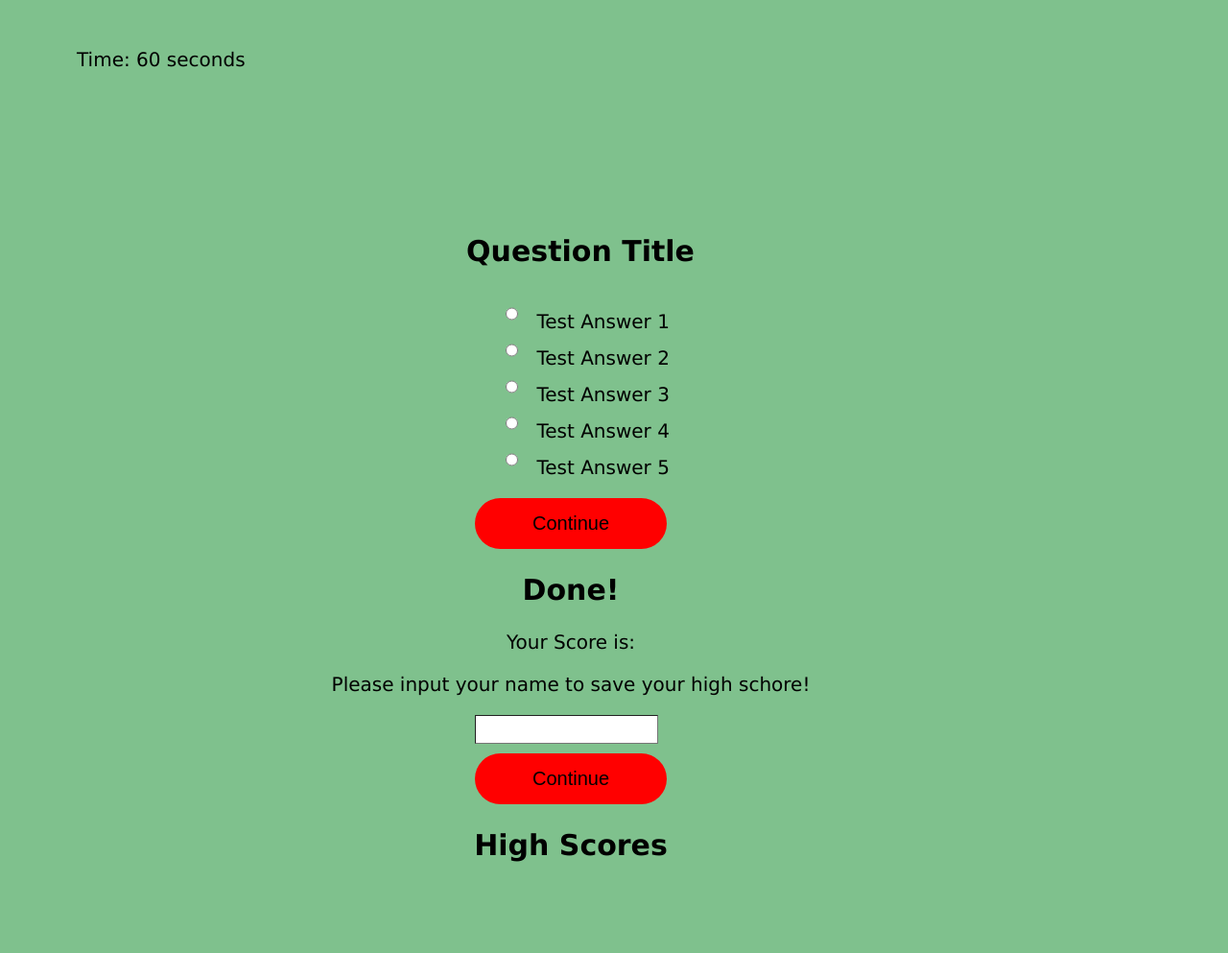
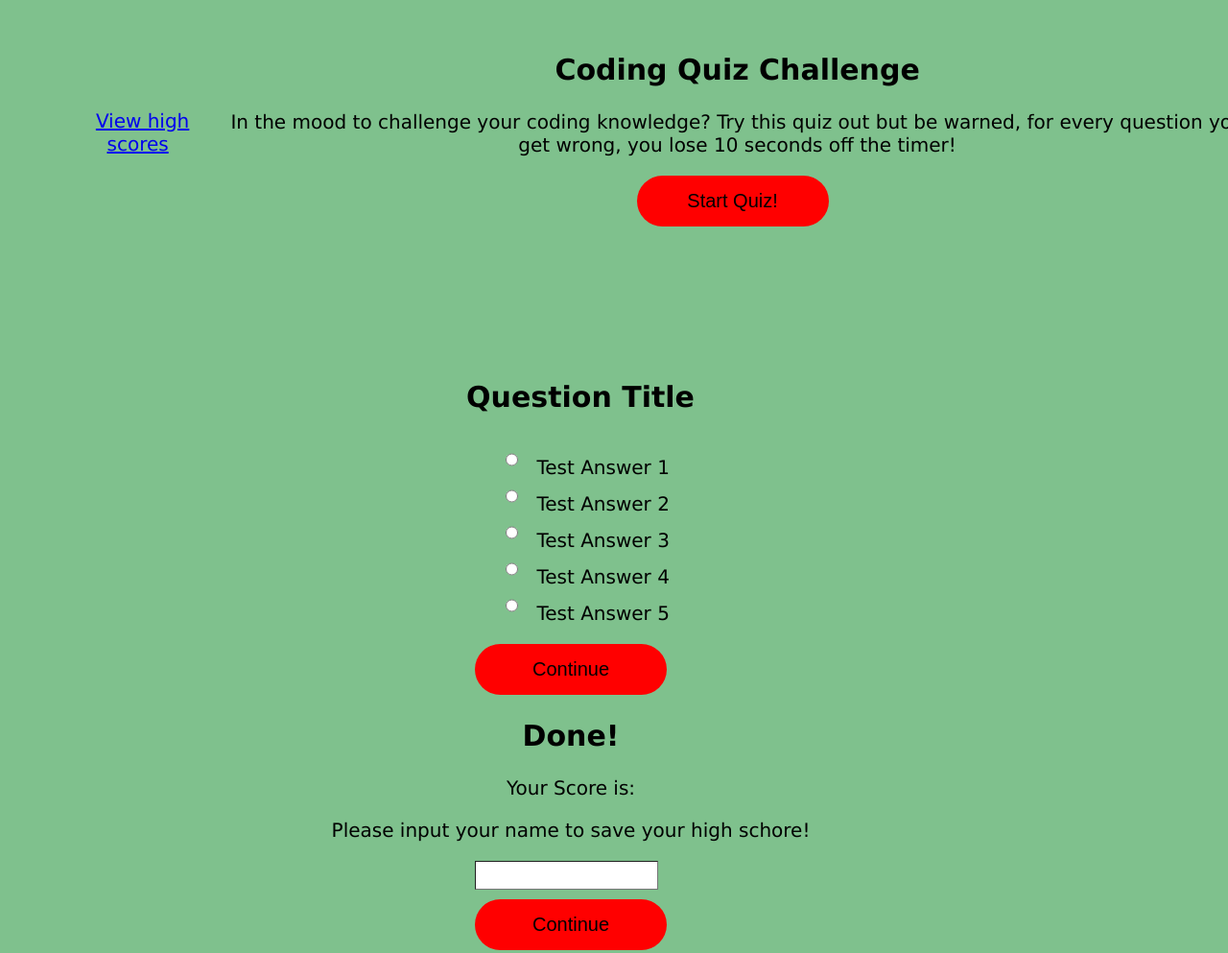
Before and after one commit to justjulieta/codingquiz, a plain HTML site: page index.html in a window 1280 px wide. Shown: the top 993 px of the page at 96% size. Drawn offline with Linux system fonts and the light colour scheme.

Commit message:
Changes to be committed:

```diff
--- a/index.html
+++ b/index.html
@@ -11,11 +11,15 @@
     <body>
         <section>
             <header>
-                <p id="countdown">Time: 60 seconds</p>
+                <nav id="nav-item"><a href=#high-scores>View high scores</a></nav>
+                <div id="intro">
+                    <h1>Coding Quiz Challenge</h1>
+                    <p class="intro-description">In the mood to challenge your coding knowledge? Try this quiz out but be warned, for every question you get wrong, you lose 10 seconds off the timer!</p>
+            <button id="start-btn">Start Quiz!</button>
+        </div>
         </header>
 <main id="quiz">
         <h2 id="countdown"></h2>
-        <!-- questions -->
         <section id="quiz-questions">
             <div class="question-column">
                 <figure class="card code-card">
```
